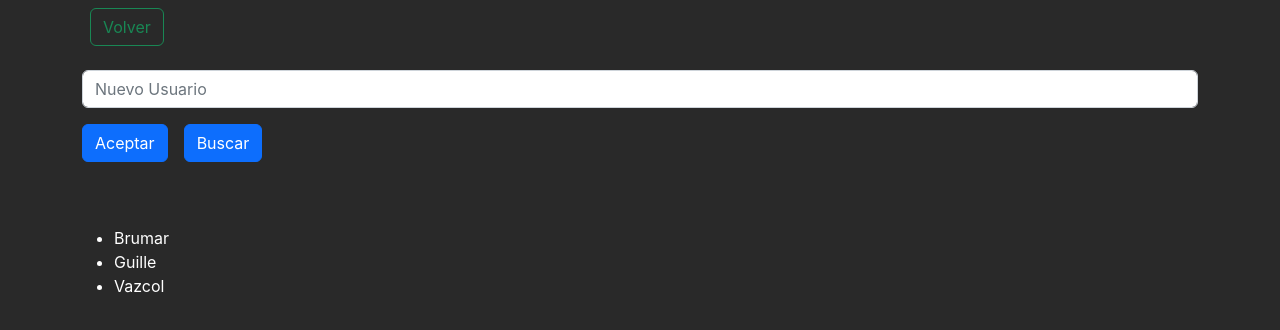
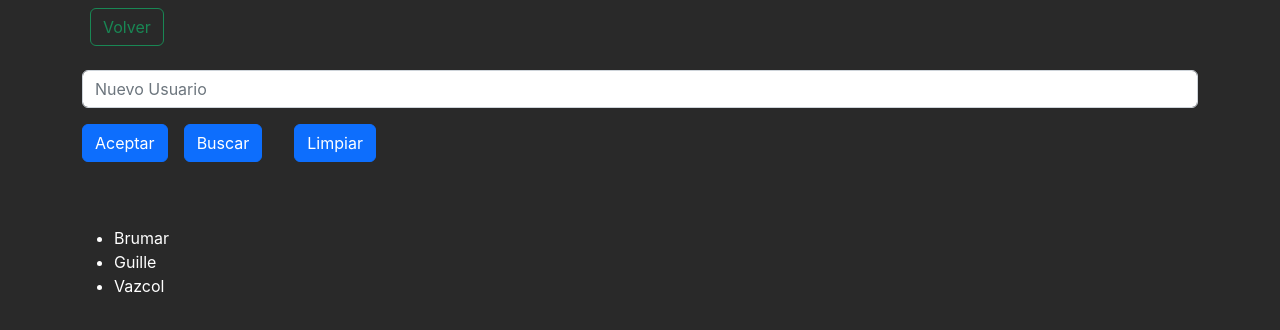
Before and after one commit to SebaGNH/LC-Memorize-VYB, a React (Vite) app: page /StateInitial in a window 1280 px wide. Shown: the top 330 px of the page. Built offline with nearby package versions, Linux system fonts and the light colour scheme.

Commit message:
se agrega botón para limpiar

```diff
--- a/src/L_01_State/StateInitial.jsx
+++ b/src/L_01_State/StateInitial.jsx
@@ -14,7 +14,8 @@ export const StateInitial = () => {
   const [search, setSearch] = useState('');
 
   const usersFiltered = users.filter( user =>
-    user.name.toLowerCase().includes(search.toLowerCase()));
+    user.name.toLowerCase().includes(search.toLowerCase())
+  );
 
   return (
     <>
--- a/src/L_01_State/components/Formu.jsx
+++ b/src/L_01_State/components/Formu.jsx
@@ -13,6 +13,10 @@ export const Formu = ({ setUsers, setSearch}) => {
   const handleSearch = () => {
     setSearch(inputText);
     setInputText('');
+  }
+
+  const handleClean = () => {
+    setSearch('')
   }
   return (
     <>
@@ -35,6 +39,12 @@ export const Formu = ({ setUsers, setSearch}) => {
         onClick={handleSearch}
       >Buscar
       </button>
+
+      <button
+        className='btn btn-primary m-3'
+        onClick={handleClean}
+      >Limpiar
+      </button>
     </>
   )
 }
```
